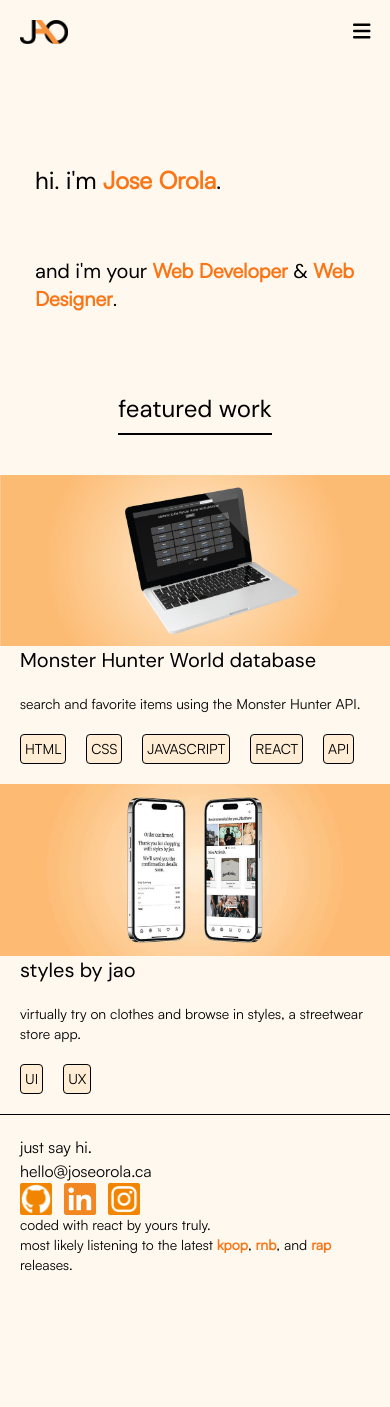
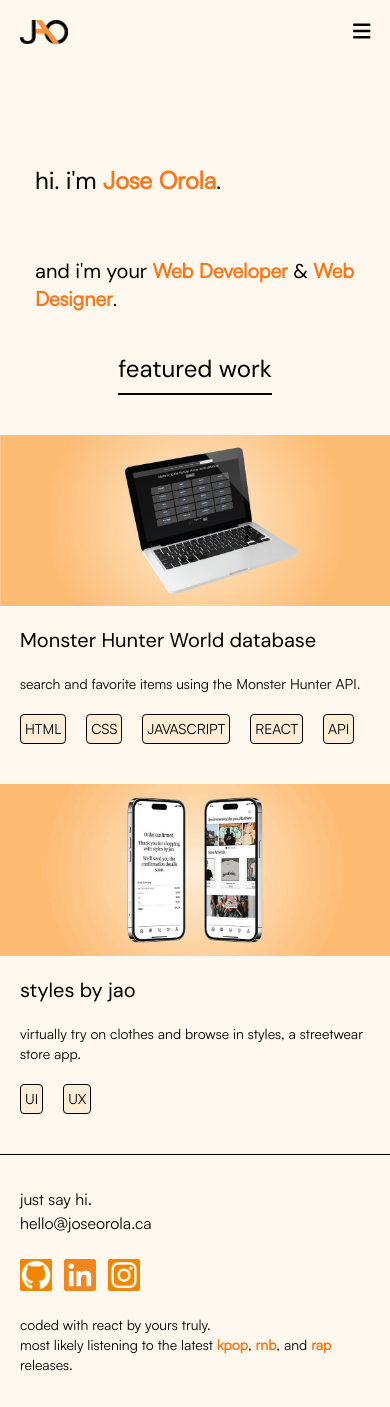
Before and after one commit to jorola0411/PortfolioWebsite, a React (Vite) app in the folder portfolio-website/: page / in a window 390 px wide. Before the commit the page ends 1295 px from the top, so only its background shows below. Built offline with nearby package versions, Linux system fonts and the light colour scheme.

Commit message:
minor changes for mobile formats

```diff
--- a/portfolio-website/src/components/AboutMe.jsx
+++ b/portfolio-website/src/components/AboutMe.jsx
@@ -103,8 +103,8 @@
 
       <section className="w-full bg-beige-200 py-10 lg:mt-15">
         <div className='grid sm:grid-cols-3 lg:grid-cols-3 mx-auto gap-5 max-w-[80%]'>
-          <h1 className='sm:text-5xl lg:text-8xl xl:text-9xl text-center col-span-3 lg:mb-10'data-aos="fade-down">hello again, i'm <span className='font-bold text-beige-500'>Jose</span>.</h1>
-          <h2 className='sm:text-2xl lg:text-5xl xl:text-6xl text-center col-span-3'data-aos="fade-down"> the tldr:</h2>
+          <h1 className='sm:text-5xl lg:text-8xl xl:text-9xl text-center col-span-3 lg:mb-10' data-aos="fade-down">hello again, i'm <span className='font-bold text-beige-500'>Jose</span>.</h1>
+          <h2 className='sm:text-2xl lg:text-5xl xl:text-6xl text-center col-span-3' data-aos="fade-down"> the tldr:</h2>
 
           <ul className='sm:col-span-3 lg:col-span-2 list-disc  pl-4 justify-center flex flex-col' data-aos="fade-right">
             <li className='sm:text-md md:text-lg lg:text-xl xl:text-3xl mb-5'>as a child, i loved interacting and discovering new things. newest pieces of technology, latest video game and music releases, new ways to digitally interact, my environment has shaped me into who i am now, and i'm here as a designer. </li>
@@ -286,16 +286,16 @@
 
 
       <section>
+        <div className='w-[90%] sm:max-w-[90%] lg:max-w-[75%] mx-auto'>
+
           <div className="py-6 md:py-8 lg:py-10 mt-4 md:mt-6 lg:mt-10">
-        <h1 className='text-4xl sm:text-5xl lg:text-7xl xl:text-8xl text-center'>
+            <h1 className=' sm:text-5xl lg:text-7xl xl:text-8xl text-center'>
               here's <span className='font-bold text-beige-500'>me</span> outside of work.
             </h1>
             <h2 className='text-center text-lg sm:text-xl lg:text-2xl xl:text-3xl mb-3 md:mb-5'>
               (hover or tap the images & emojis!)
             </h2>
           </div>
-
-      <div className='w-[90%] sm:max-w-[90%] lg:max-w-[75%] mx-auto'>
 
           <div className='grid grid-cols-1 sm:grid-cols-2 lg:grid-cols-4 lg:grid-rows-3 gap-4 lg:gap-2'>
 
@@ -354,7 +354,7 @@
             </div>
 
             <div className="aspect-square sm:aspect-auto lg:col-start-4 lg:row-start-3 group relative">
-            <div className='text-8xl sm:text-7xl lg:text-9xl flex items-center justify-center h-full bg-beige-100 rounded-lg'>🏋️</div>
+              <div className='text-8xl sm:text-4xl lg:text-9xl flex items-center justify-center h-full bg-beige-100 rounded-lg'>🏋️</div>
               <div className="absolute inset-0 bg-beige-200 bg-opacity-25 opacity-0 group-hover:opacity-95 active:opacity-95 transition duration-300 p-4 sm:p-3 lg:p-8 flex flex-col justify-center items-left text-black rounded-lg">
                 <p className="text-base sm:text-sm md:text-lg lg:text-xl">i also weight lift to keep the body active. send me leg workouts!</p>
               </div>
--- a/portfolio-website/src/components/GoFish.jsx
+++ b/portfolio-website/src/components/GoFish.jsx
@@ -201,7 +201,7 @@
                     <div className='col-span-1 sm:col-span-3 md:col-span-1 lg:col-span-1 xl:col-span-1'>
                         <h2 className='font-semibold text-center sm:text-xl md:text-2xl lg:text-2xl xl:text-3xl'>timeframe</h2>
                         <hr className="max-w-[25%] border-t-2 border-black mt-2 mb-2 mx-auto" />
-                        <p className='text-center sm:text-md md:text-xl lg:text-xl xl:text-2xl'>1 month: feb-march 2025</p>
+                        <p className='text-center sm:text-md md:text-xl lg:text-xl xl:text-2xl'>1 month</p>
                     </div>
 
                 </div>
--- a/portfolio-website/src/components/Home.jsx
+++ b/portfolio-website/src/components/Home.jsx
@@ -68,11 +68,11 @@
       <div className=" grid grid-cols-1 sm:grid-cols-4 md:grid-cols-4 lg:grid-cols-4 xl:grid-cols-4 ">
 
         <div className="md:px-16 md:h-screen lg:h-screen container mx-auto sm:col-span-4 md:col-span-4 lg:col-span-4 xl:col-span-4  flex  flex-col justify-center ">
-        <h1 className="sm:text-2xl md:text-7xl lg:text-9xl xl:text-9xl mb-10" data-aos="fade-right">
-           hi. i'm <span className="bg-beige-500 bg-clip-text text-transparent font-bold">Jose Orola</span>.
+          <h1 className="sm:text-2xl md:text-7xl lg:text-9xl xl:text-9xl mb-10" data-aos="fade-right">
+            hi. i'm <span className="bg-beige-500 bg-clip-text text-transparent font-bold">Jose Orola</span>.
           </h1>
           <h2 className=" sm:text-xl md:text-6xl xl:text-5xl mt-5" data-aos="fade-left">
-          and i'm your <span className="bg-beige-500 bg-clip-text text-transparent font-bold "> Web Developer</span> & <span className="bg-beige-500 bg-clip-text text-transparent font-bold"> Web Designer</span>. {/*text-transparent is needed for the gradient to show up*/}
+            and i'm your <span className="bg-beige-500 bg-clip-text text-transparent font-bold "> Web Developer</span> & <span className="bg-beige-500 bg-clip-text text-transparent font-bold"> Web Designer</span>. {/*text-transparent is needed for the gradient to show up*/}
           </h2>
 
 
@@ -85,7 +85,7 @@
       </div>
 
       <div className="mx-auto grid grid-cols-1 sm:grid-cols-4 md:grid-cols-4 lg:col-span-4 xl:col-span-4 pt-10 overflow-x-hidden">
-        <div className="mx-auto space-y-2 mt-10 sm:col-span-4 md:col-span-4 lg:col-span-4 xl:col-span-4 mb-10">
+        <div className="mx-auto space-y-2 md:mt-10 sm:col-span-4 md:col-span-4 lg:col-span-4 xl:col-span-4 mb-10">
           <h2 className="sm:text-2xl md:text-4xl lg:text-4xl xl:text-6xl text-center" ref={featuredRef}
             id="feature">featured work</h2>
           <hr className="border-t-2 border-black mt-2 " />
@@ -98,10 +98,10 @@
           </Link>
         </div>
 
-        <div className="md:pl-3 lg:p-5 sm:col-span-4 md:col-span-2 lg:col-span-2 xl:col-span-2 flex flex-col justify-center" data-aos="fade-right">
-          <h1 className='sm:text-xl md:text-md lg:text-3xl xl:text-6xl mb-5 sm:px-5 md:px-0'>Monster Hunter World database</h1>
-          <p className='sm:text-sm md:text-sm lg:text-lg xl:text-4xl mb-5 sm:px-5 md:px-0'>search and favorite items using the Monster Hunter API.</p>
-          <div className='flex gap-5 sm:mb-5 sm:px-5 md:px-0'>
+        <div className="sm:p-5 md:pl-5 lg:p-5 sm:col-span-4 md:col-span-2 lg:col-span-2 xl:col-span-2 flex flex-col justify-center" data-aos="fade-right">
+          <h1 className='sm:text-xl md:text-md lg:text-3xl xl:text-6xl mb-5 md:px-0'>Monster Hunter World database</h1>
+          <p className='sm:text-sm md:text-sm lg:text-lg xl:text-4xl mb-5 md:px-0'>search and favorite items using the Monster Hunter API.</p>
+          <div className='flex gap-5 sm:mb-5 md:px-0'>
             <p className='sm:text-sm md:text-sm lg:text-md xl:text-3xl sm:p-1 md:p-1 lg:p-1 border rounded-sm border-black bg-beige-100'>HTML</p>
             <p className='sm:text-sm md:text-sm lg:text-md xl:text-3xl sm:p-1 md:p-1 lg:p-1 border rounded-sm border-black bg-beige-100'>CSS</p>
             <p className='sm:text-sm md:text-sm lg:text-md xl:text-3xl sm:p-1 md:p-1 lg:p-1 border rounded-sm border-black bg-beige-100'>JAVASCRIPT</p>
@@ -111,10 +111,10 @@
 
         </div>
 
-        <div className="md:pr-3 lg:p-5 sm:col-span-4 md:col-span-2 flex flex-col justify-center sm:order-2 md:order-1" data-aos="fade-left">
-          <h1 className="sm:text-xl md:text-md lg:text-3xl xl:text-6xl mb-5 sm:text-left md:text-right lg:text-right sm:px-5 md:px-0">styles by jao</h1>
-          <p className="sm:text-sm md:text-sm lg:text-lg xl:text-4xl mb-5 sm:text-left md:text-right lg:text-right sm:px-5 md:px-0">virtually try on clothes and browse in styles, a streetwear store app.</p>
-          <div className='flex gap-5 sm:mb-5 sm:justify-start md:justify-end lg:justify-end sm:px-5 md:px-0'>
+        <div className="sm:p-5 md:pl-5 lg:p-5 sm:col-span-4 md:col-span-2 flex flex-col justify-center sm:order-2 md:order-1" data-aos="fade-left">
+          <h1 className="sm:text-xl md:text-md lg:text-3xl xl:text-6xl mb-5 sm:text-left md:text-right lg:text-right md:px-0">styles by jao</h1>
+          <p className="sm:text-sm md:text-sm lg:text-lg xl:text-4xl mb-5 sm:text-left md:text-right lg:text-right md:px-0">virtually try on clothes and browse in styles, a streetwear store app.</p>
+          <div className='flex gap-5 sm:mb-5 sm:justify-start md:justify-end lg:justify-end  md:px-0'>
             <p className='sm:text-sm md:text-sm lg:text-md xl:text-3xl sm:p-1 md:p-1 lg:p-1 border rounded-sm border-black bg-beige-100'>UI</p>
             <p className='sm:text-sm md:text-sm lg:text-md xl:text-3xl sm:p-1 md:p-1 lg:p-1 border rounded-sm border-black bg-beige-100'>UX</p>
           </div>
--- a/portfolio-website/src/components/Layout.jsx
+++ b/portfolio-website/src/components/Layout.jsx
@@ -113,13 +113,13 @@
 
       <footer>
         <div className="grid grid-cols-1 sm:grid-cols-4 md:grid-cols-5 mx-auto justify-between items-end border-t border-black sm:px-5 sm:py-5 md:px-16 md:py-10">
-          <div className='col-span-1 sm:col-span-4 md:col-span-2 sm:text-left'>
+          <div className='col-span-1 sm:col-span-4 md:col-span-2 sm:text-left sm:py-3 md:py-0'>
 
             <p className="text-md md:text-md lg:text-xl xl:text-3xl md:text-left">just say hi.</p>
             <p className="text-md md:text-md lg:text-xl xl:text-3xl md:text-left"><a href="mailto:hello@joseorola.ca" className="hover:underline">hello@joseorola.ca</a></p>
           </div>
 
-          <div className='col-span-1 sm:col-span-4 md:col-span-1'>
+          <div className='col-span-1 sm:col-span-4 md:col-span-1 sm:py-3 md:py-0'>
 
             <div className="flex sm:space-x-3 lg:space-x-5 sm:justify-left md:justify-center">
               <a href="https://github.com/jorola0411" target="_blank">
@@ -134,7 +134,7 @@
             </div>
           </div>
 
-          <div className='col-span-1 sm:col-span-4 md:col-span-2 flex flex-col sm:items-left sm:text-left md:items-end'>
+          <div className='col-span-1 sm:col-span-4 md:col-span-2 flex flex-col sm:items-left sm:text-left md:items-end sm:py-3 md:py-0'>
             <p className="sm:text-sm md:text-md lg:text-xl xl:text-3xl">coded with react by yours truly.</p>
             <p className="sm:text-sm md:text-md lg:text-xl xl:text-3xl md:text-right">most likely listening to the latest <a href="https://open.spotify.com/album/0hJloArA2Kb9xNBIv34osS?si=2nvN98rGTW-z_L7L769SvA" target="_blank" className="hover:underline text-beige-500 font-semibold">kpop</a>, <a href="https://open.spotify.com/album/7vp2iMEQzhNX4sEIUbHpiJ?si=JmkdjAhwSe-A7dgxeGBf4g" target="_blank" className="hover:underline text-beige-500 font-semibold">rnb</a>, and <a href="https://open.spotify.com/album/7ycBtnsMtyVbbwTfJwRjSP?si=6wc2Xxd0RgaEVl5yaHMKig" target="_blank" className="hover:underline text-beige-500 font-semibold">rap</a> releases.</p>
           </div>
```
Also changed, not shown: portfolio-website/src/components/Projects.jsx (line endings or trailing spaces), portfolio-website/src/components/Styles.jsx (indentation only). Lines whose indentation alone changed are shown as unchanged.
